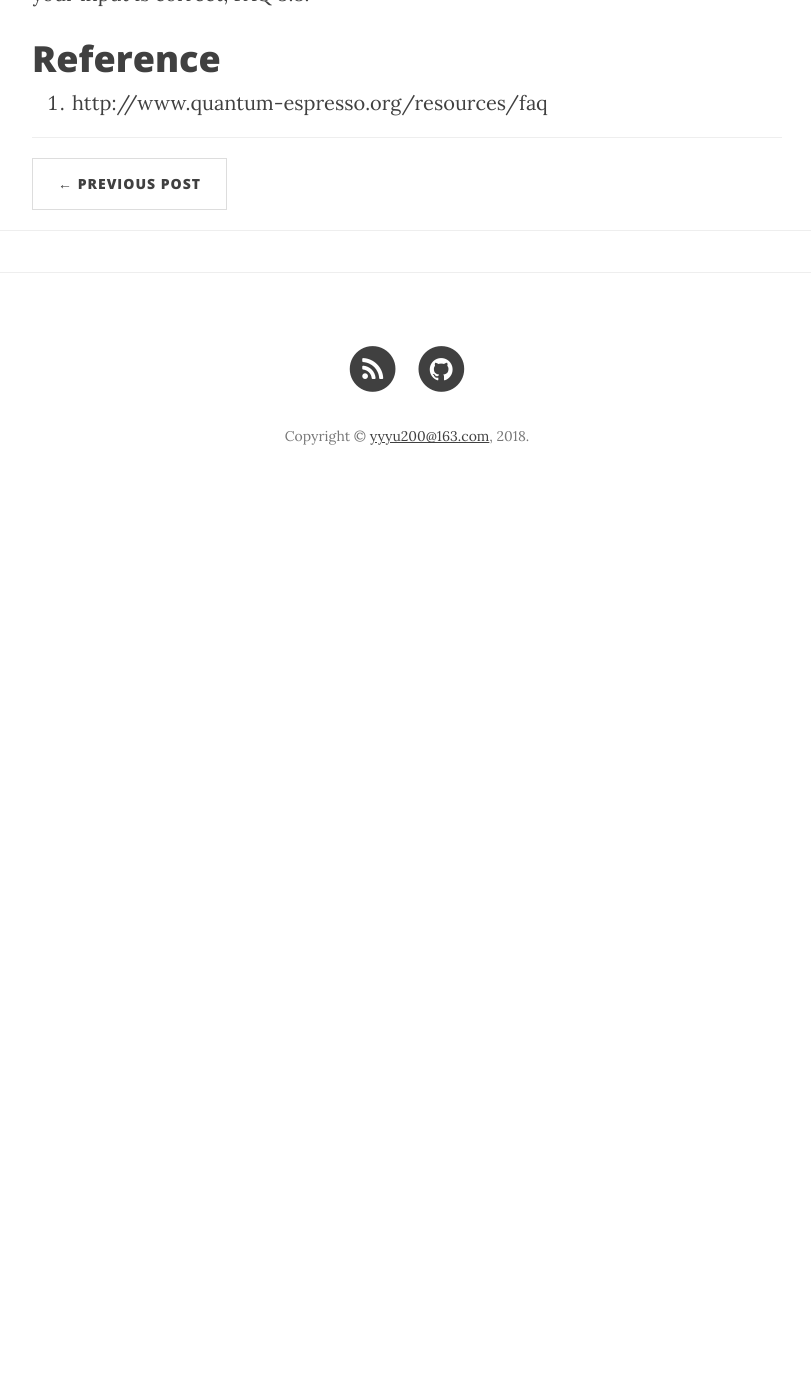
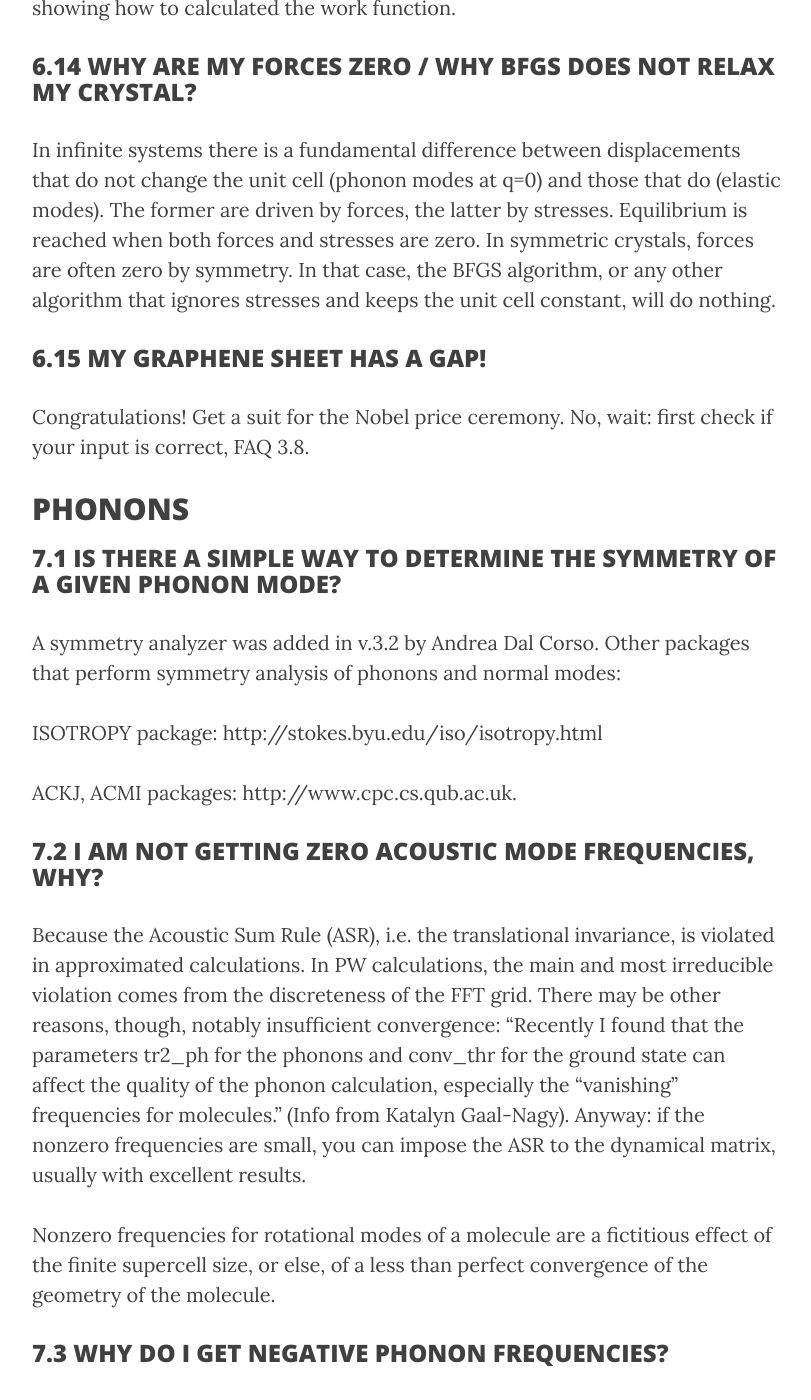
Before and after one commit to yyyu200/DFTbook, a Jekyll site: the page built from _posts/2019-03-05-QE-FAQ.md, in a window 1280 px wide and 1400 px high, scrolled down 16477 px. Shown: the whole window, without its empty margins (233-1044 px from the left). Built offline with Jekyll 4.4.1, drawn with Linux system fonts in a browser that asks for light colours; nearby versions of some CDN libraries; comment, search, counter and statistics services are not loaded; before the commit the page ends 16989 px from its top, so only the background shows below that; some of the changed text lies outside the part shown.

Commit message:
modify at20190305-11:24:41-aliyun

```diff
--- a/_posts/2019-03-05-QE-FAQ.md
+++ b/_posts/2019-03-05-QE-FAQ.md
@@ -19,6 +19,7 @@ trans: cube
 
 * TOC
 {:toc}
+## 1 INSTALLATION
 
 ## 2 PSEUDOPOTENTIALS
 
@@ -251,6 +252,33 @@ In infinite systems there is a fundamental difference between displacements that
 ### 6.15 MY GRAPHENE SHEET HAS A GAP!
 Congratulations! Get a suit for the Nobel price ceremony. No, wait: first check if your input is correct, FAQ 3.8.
 
+## PHONONS
+### 7.1 IS THERE A SIMPLE WAY TO DETERMINE THE SYMMETRY OF A GIVEN PHONON MODE?
+A symmetry analyzer was added in v.3.2 by Andrea Dal Corso. Other packages that perform symmetry analysis of phonons and normal modes:
+
+ISOTROPY package: http://stokes.byu.edu/iso/isotropy.html
+
+ACKJ, ACMI packages: http://www.cpc.cs.qub.ac.uk.
+
+### 7.2 I AM NOT GETTING ZERO ACOUSTIC MODE FREQUENCIES, WHY?
+Because the Acoustic Sum Rule (ASR), i.e. the translational invariance, is violated in approximated calculations. In PW calculations, the main and most irreducible violation comes from the discreteness of the FFT grid. There may be other reasons, though, notably insufficient convergence: “Recently I found that the parameters tr2_ph for the phonons and conv_thr for the ground state can affect the quality of the phonon calculation, especially the “vanishing” frequencies for molecules.” (Info from Katalyn Gaal-Nagy). Anyway: if the nonzero frequencies are small, you can impose the ASR to the dynamical matrix, usually with excellent results.
+
+Nonzero frequencies for rotational modes of a molecule are a fictitious effect of the finite supercell size, or else, of a less than perfect convergence of the geometry of the molecule.
+
+### 7.3 WHY DO I GET NEGATIVE PHONON FREQUENCIES?
+“Negative” frequencies actually are “imaginary” frequencies (\omega^2 \le 0). If these occur for acoustic frequencies at Gamma point, or for rotational modes of a molecule, see above. In all other cases: it depends. It may be a problem of bad convergence (see above), or it may signal a real instability.
+
+### 7.4 WHY DO I GET A MESSAGE _NO ELEC. FIELD WITH METALS_?
+If you want to calculate the contribution of macroscopic electric fields to phonons – a quantity that is well-defined in insulators only — you cannot use smearing in the scf calculation, or else the code will complain.
+
+### 7.5 HOW CAN I CALCULATE RAMAN/IR COEFFICIENTS IN METALS?
+You cannot: they are well defined only for insulators.
+
+### 7.6 HOW CAN I CALCULATE THE ELECTRON-PHONON COEFFICIENTS IN INSULATORS?
+You cannot: the current implementation is for metals only.
+
+### 7.7 WHAT IS THE FORMAT OF THE FILE CONTAINING INTERATOMIC FORCE CONSTANTS?
+See [this](http://www.democritos.it/pipermail/pw_forum/2005-April/002408.html), [this](http://www.democritos.it/pipermail/pw_forum/2008-September/010099.html), [this](http://www.democritos.it/pipermail/pw_forum/2009-August/013613.html), and [this](http://www.mail-archive.com/pw_forum@pwscf.org/msg24388.html) posting.
 
 # Reference
 
```
